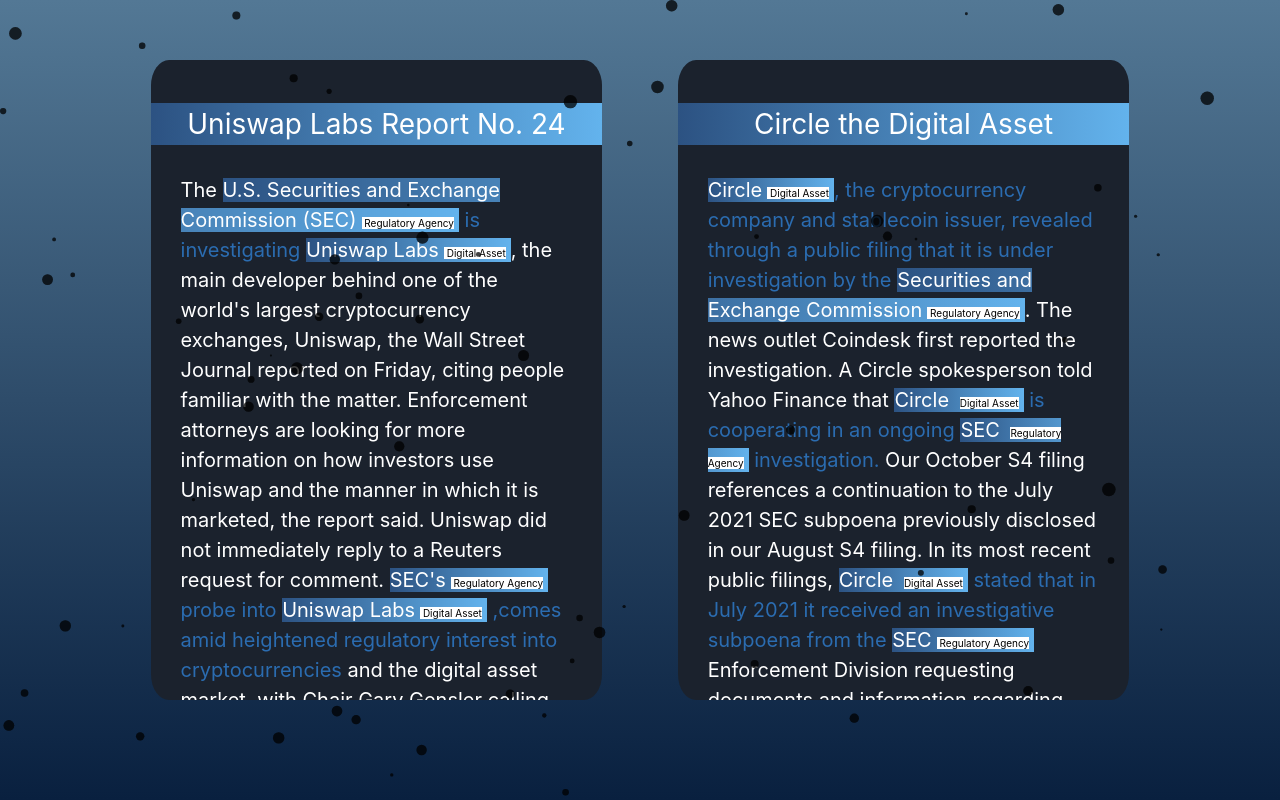
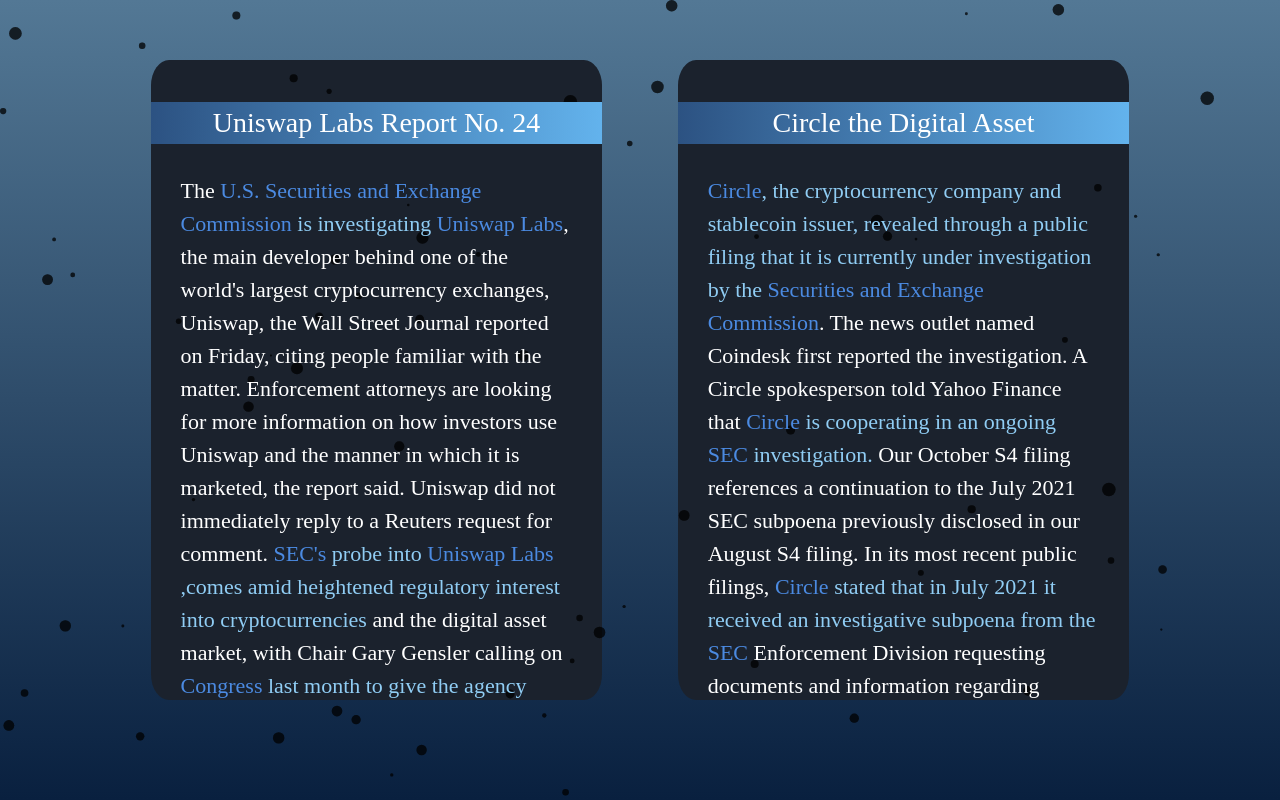
Before and after one commit to tamzid-chowdhury/CryptoNLP, a React (Create React App) app in the folder client/: page / in a window 1280 px wide. Built offline with nearby package versions, Linux system fonts and the light colour scheme.

Commit message:
added updates

```diff
--- a/client/public/index.css
+++ b/client/public/index.css
@@ -1,3 +1,3 @@
 body, html {
-    font-family: "Times New Roman", sans-serif;
+    font-family: Georgia, serif;
   }
--- /dev/null
+++ b/client/src/App.css
@@ -0,0 +1,3 @@
+::-webkit-scrollbar {
+    display: none;
+  }
--- a/client/src/App.js
+++ b/client/src/App.js
@@ -11,6 +11,7 @@
 import {Box, Text, Grid} from '@chakra-ui/react'
 import ParticleBackground from './ParticleBackground';
 import TestPage from './TestPage';
+import './App.css'
 
 const App = () => {
 
--- a/client/src/Article.js
+++ b/client/src/Article.js
@@ -1,9 +1,11 @@
 import {React, useState} from 'react';
-import { Box, Text, Grid, Center, Icon, Button } from '@chakra-ui/react';
-import {motion} from 'framer-motion';
-
+import { Box, Text, Grid, GridItem, Center, Icon, Button, Accordion, AccordionItem, AccordionIcon, AccordionButton, AccordionPanel, List, ListIcon, ListItem } from '@chakra-ui/react';
+import { Tooltip } from '@chakra-ui/react'
+import {motion, AnimatePresence} from 'framer-motion';
+import {MdCheckCircle} from 'react-icons/md'
 
 const MotionBox = motion(Box);
+const MotionText = motion(Text);
 
 function Article(props) {
 
@@ -11,7 +13,9 @@
 
     const textArray = props.article.textArr;
     const title = props.article.title;
+    const extractions = props.article.extractions;
     console.log(textArray)
+    console.log(extractions)
 
     return (
         <MotionBox initial={{scale:0, opacity:0}} animate={{scale:1, opacity:1, duration:5}} whileHover={{ scale:1.1}} marginTop="60px" h="80%" bgColor="#1b222d" borderRadius="4%" overflow="scroll">
@@ -20,8 +24,8 @@
             <Button colorScheme='blue' size='xs' position="relative" left="580px" top="7px" onClick={() => {setView("extractions")}}>
                 Extractions
             </Button>
-            <Text bgGradient='linear(to-l, #63B3ED, #2C5282)' color="white" textAlign="center" marginTop="17px" fontSize="28px">{title}</Text>
-            <Text margin="30px" color="white" fontSize="20px">
+            <MotionBox initial={{x:"-100vh"}} animate={{x:0}} transition={{ duration: 0.3 }} bgGradient='linear(to-l, #63B3ED, #2C5282)' color="white" textAlign="center" marginTop="17px" fontSize="28px">{title}</MotionBox>
+                {<MotionBox initial={{x:"-100vh"}} animate={{x:0}} transition={{ duration: 0.3 }} margin="30px" color="white" fontSize="22px">
                     {
                         textArray.map((text) => {
                         if(text.type == "normal"){
@@ -31,15 +35,16 @@
                         }
                         if(text.type == "extraction"){
                                 return (
-                                <MotionBox whileHover={{ fontSize:"23px"}} _hover={{ color:"blue.300"}} display="inline" color="blue.600">
+                                    <MotionBox display="inline" color="blue.200">
                                         {
                                             text.extArr.map((text) => {
                                                 if(text.extType == "slot"){
                                                     return (
-                                                    <MotionBox bgGradient='linear(to-l, #63B3ED, #2C5282)' bgColor="blue.500" color="white" as="span">
+                                                        <Tooltip bgColor="#4b8ae1" color="white" label={text.slotValue} placement='top'>
+                                                        <MotionBox whileHover={{ fontSize:"23px"}} color="#4b8ae1" as="span">
                                                             {text.text}
-                                                        <MotionBox as="span" fontSize="10px" bgColor="white" color="black" margin="5px">  {text.slotValue}</MotionBox>
                                                         </MotionBox>
+                                                        </Tooltip>
                                                         )
                                                 }
                                                 else if(text.extType == "nonslot"){
@@ -55,17 +60,68 @@
                         }
                         })
                     }
-            </Text>
+                </MotionBox>}
             </Box>
             :
             <Box>
             <Button colorScheme='blue' size='xs' position="relative" left="580px" top="7px"  onClick={() => {setView("full")}} >
                 Full Article
             </Button>
-            <Text bgGradient='linear(to-l, #63B3ED, #2C5282)' color="white" textAlign="center" marginTop="17px" fontSize="28px">Extractions</Text>
-            <Text margin="30px" color="white" fontSize="20px">
-
-            </Text>
+            <MotionText initial={{x:"100vh"}} animate={{x:0}} transition={{ duration: 0.3 }} bgGradient='linear(to-l, #63B3ED, #2C5282)' color="white" textAlign="center" marginTop="17px" fontSize="28px">Extractions</MotionText>
+            <MotionText initial={{x:"100vh"}} animate={{x:0}} transition={{ duration: 0.3 }} margin="30px" color="white">
+                <Accordion allowMultiple>
+                    {
+                        extractions.map((extraction) => {
+                            return (
+                                <AccordionItem>
+                                    <h2>
+                                    <AccordionButton>
+                                        <Box flex='1' textAlign='left'fontSize="20px" color="white" _hover={{color:"blue.300"}} >
+                                            {extraction.text}
+                                        </Box>
+                                        <AccordionIcon />
+                                    </AccordionButton>
+                                    </h2>
+                                    <AccordionPanel pb={4}>
+                                    <Grid templateColumns="1fr 1fr">
+                                        <GridItem>
+                                            <Text pb={2}>Details: </Text>
+                                            <List spacing={3}>
+                                            {
+                                                extraction.details.map((detail) => {
+                                                    return (
+                                                        <ListItem fontSize="14px">
+                                                            <ListIcon as={MdCheckCircle} color='blue.500' />
+                                                            <Box as="span">{detail.slot}</Box>  <Box as="span" fontSize="18px" color="blue.300">({detail.slotValue})</Box>
+                                                        </ListItem>
+                                                    )
+                                                })
+                                            }
+                                            </List>
+                                        </GridItem>
+                                        <GridItem>
+                                        <Text>Impact: </Text>
+                                            <List spacing={3}>
+                                            {
+                                                extraction.impact.map((impact) => {
+                                                    return (
+                                                        <ListItem fontSize="14px">
+                                                            <ListIcon as={MdCheckCircle} color='green.500' />
+                                                            <Box as="span">{impact.property}</Box>  <Box as="span" fontSize="18px" color="green.300">({impact.propertyValue})</Box>
+                                                        </ListItem>
+                                                    )
+                                                })
+                                            }
+                                            </List>
+                                        </GridItem>
+                                    </Grid>
+                                    </AccordionPanel>
+                                </AccordionItem>
+                            )
+                        })
+                    }
+                </Accordion>
+            </MotionText>
             </Box>}
         </MotionBox>
     )
--- a/client/src/ParticleBackground.js
+++ b/client/src/ParticleBackground.js
@@ -23,7 +23,7 @@
             interactivity: {
             events: {
                 onClick: {
-                enable: true,
+                enable: false,
                 mode: "push",
                 },
                 onHover: {
--- a/client/src/article1.json
+++ b/client/src/article1.json
@@ -12,7 +12,7 @@
                     {
                         "extType":"slot",
                         "slotValue":"Regulatory Agency",
-                        "text":"U.S. Securities and Exchange Commission (SEC)"
+                        "text":"U.S. Securities and Exchange Commission"
                     },
                     {
                         "extType":"nonslot",
@@ -93,6 +93,68 @@
                 "text":" which are not regulated in the United States."
             }
 
+        ],
+        "extractions":
+        [
+            {
+                "text":"U.S. Securities and Exchange Commission (SEC) is investigating Uniswap Labs",
+                "details":
+                [
+                    {
+                        "slot":"U.S. Securities and Exchange Commission",
+                        "slotValue":"Regulatory Agency"
+                    },
+                    {
+                        "slot":"Uniswap Labs",
+                        "slotValue":"Digital Asset"
+                    }
+                ],
+                "impact":
+                [
+                    {
+                        "property":"Regulation",
+                        "propertyValue": "Increased"
+                    }
+                ]
+            },
+            {
+                "text":"SEC's probe into Uniswap Labs comes amid a heightened regulatory interest into crytocurrencies.",
+                "details":
+                [
+                    {
+                        "slot":"Uniswap Labs",
+                        "slotValue":"Digital Asset"
+                    },
+                    {
+                        "slot":"SEC's",
+                        "slotValue":"Regulatory Agency"
+                    }
+                ],
+                "impact":
+                [
+                    {
+                        "property":"Regulation",
+                        "propertyValue": "Increased"
+                    }
+                ]
+            },
+            {
+                "text":"Congress last month to give the agency more authority to better police crypto trading.",
+                "details":
+                [
+                    {
+                        "slot":"Congress",
+                        "slotValue":"Regulatory Agency"
+                    }
+                ],
+                "impact":
+                [
+                    {
+                        "property":"Regulation",
+                        "propertyValue": "Increased"
+                    }
+                ]
+            }
         ]
     }
 }
--- a/client/src/article2.json
+++ b/client/src/article2.json
@@ -12,7 +12,7 @@
                     },
                     {
                         "extType":"nonslot",
-                        "text":", the cryptocurrency company and stablecoin issuer, revealed through a public filing that it is under investigation by the "
+                        "text":", the cryptocurrency company and stablecoin issuer, revealed through a public filing that it is currently under investigation by the "
                     },
                     {
                         "extType":"slot",
@@ -23,7 +23,7 @@
             },
             {
                 "type":"normal",
-                "text":". The news outlet Coindesk first reported the investigation. A Circle spokesperson told Yahoo Finance that "
+                "text":". The news outlet named Coindesk first reported the investigation. A Circle spokesperson told Yahoo Finance that "
             },
             {
                 "type":"extraction",
@@ -94,6 +94,68 @@
                 "text":" which are not regulated in the United States."
             }
 
+        ],
+        "extractions":
+        [
+            {
+                "text":"U.S. Securities and Exchange Commission (SEC) is investigating Uniswap Labs",
+                "details":
+                [
+                    {
+                        "slot":"U.S. Securities and Exchange Commission",
+                        "slotValue":"Regulatory Agency"
+                    },
+                    {
+                        "slot":"Uniswap Labs",
+                        "slotValue":"Digital Asset"
+                    }
+                ],
+                "impact":
+                [
+                    {
+                        "property":"Regulation",
+                        "propertyValue": "Increased"
+                    }
+                ]
+            },
+            {
+                "text":"SEC's probe into Uniswap Labs comes amid a heightened regulatory interest into crytocurrencies.",
+                "details":
+                [
+                    {
+                        "slot":"Uniswap Labs",
+                        "slotValue":"Digital Asset"
+                    },
+                    {
+                        "slot":"SEC's",
+                        "slotValue":"Regulatory Agency"
+                    }
+                ],
+                "impact":
+                [
+                    {
+                        "property":"Regulation",
+                        "propertyValue": "Increased"
+                    }
+                ]
+            },
+            {
+                "text":"Congress last month to give the agency more authority to better police crypto trading.",
+                "details":
+                [
+                    {
+                        "slot":"Congress",
+                        "slotValue":"Regulatory Agency"
+                    }
+                ],
+                "impact":
+                [
+                    {
+                        "property":"Regulation",
+                        "propertyValue": "Increased"
+                    }
+                ]
+            }
         ]
     }
 }
```
Also changed, not shown: client/src/index.js (+9 -1 lines). Lines whose indentation alone changed are shown as unchanged.
